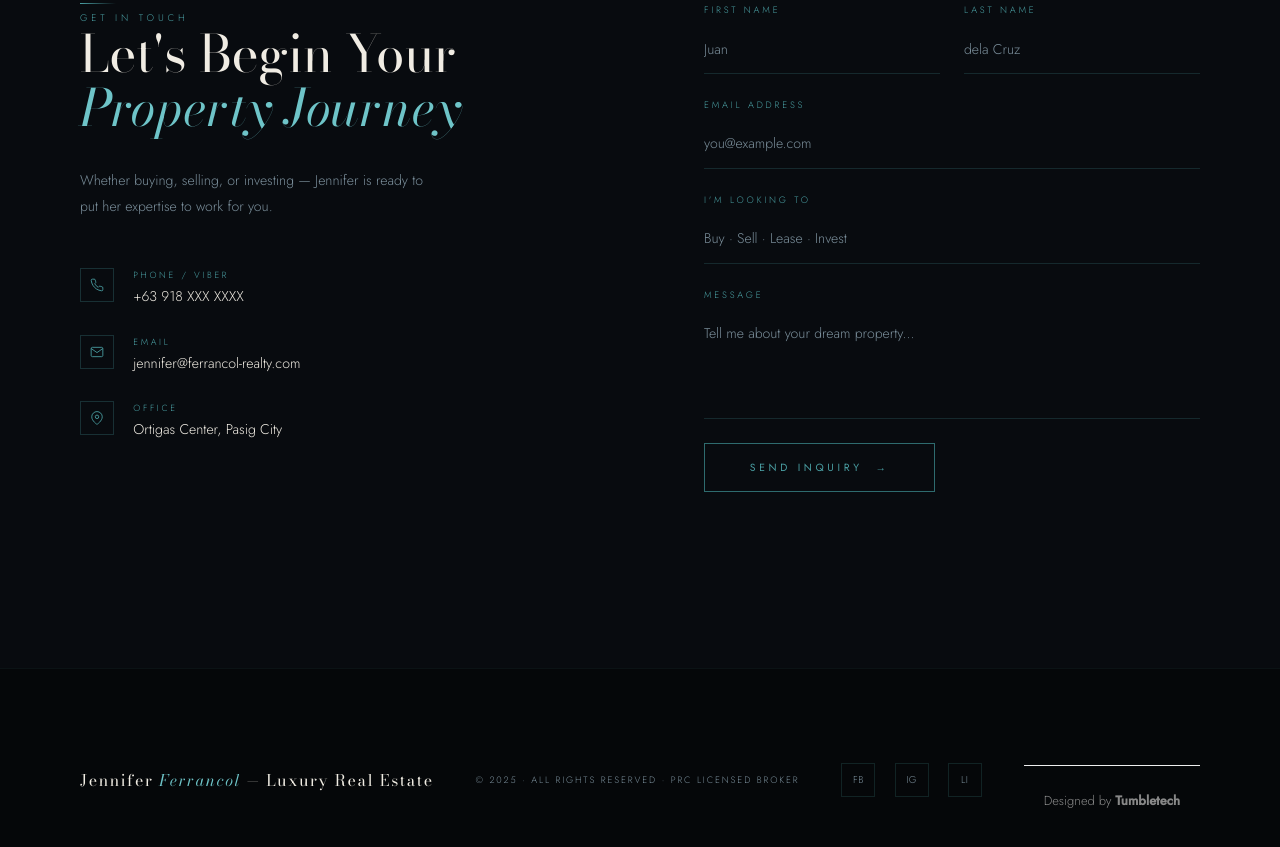
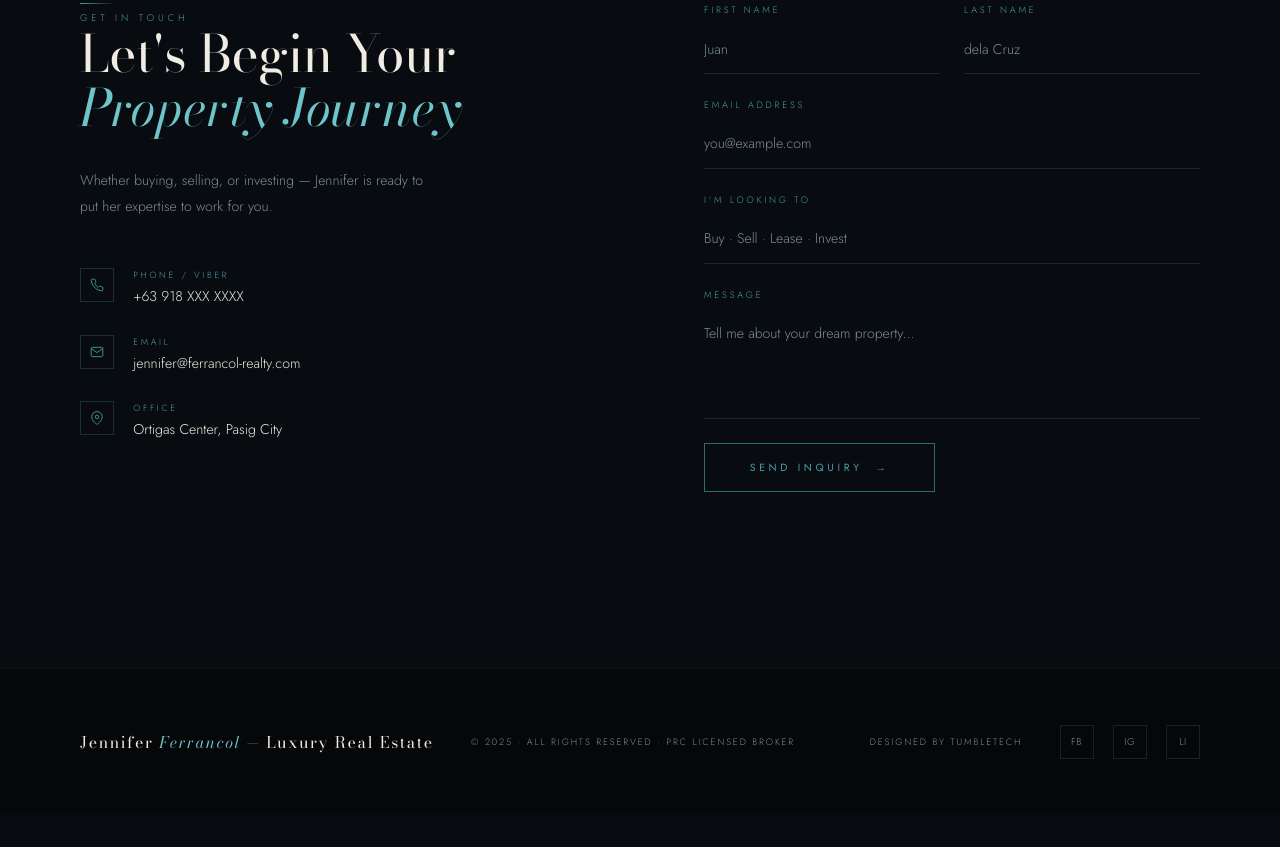
Before and after one commit to tumbletech/ferrancol-realty, a plain HTML site: page index.html in a window 1280 px wide. Shown: the part 4644-5491 px from the top of the page. After the commit the page ends 5459 px from the top, so only its background shows below. Drawn offline with nearby package versions, Linux system fonts and the light colour scheme.

Commit message:
Update index.html

```diff
--- a/index.html
+++ b/index.html
@@ -1182,14 +1182,12 @@
   <!-- FOOTER -->
   <footer>
     <div class="footer-brand">Jennifer <span>Ferrancol</span> — Luxury Real Estate</div>
-    <div class="footer-legal">© 2025 · All Rights Reserved · PRC Licensed Broker</div>
+    <div class="footer-legal">© 2025 · All Rights Reserved · PRC Licensed Broker</div><br>
+    <div class="footer-legal">Designed by Tumbletech</div>
     <div class="footer-social">
       <a href="#">FB</a>
       <a href="#">IG</a>
       <a href="#">LI</a>
-    </div>
-    <div style="text-align:center; padding:25px 20px; font-size:13px; color:#888; border-top:1px solid #eee; margin-top:40px;">
-      Designed by <strong>Tumbletech</strong>
     </div>
   </footer>
 
```
